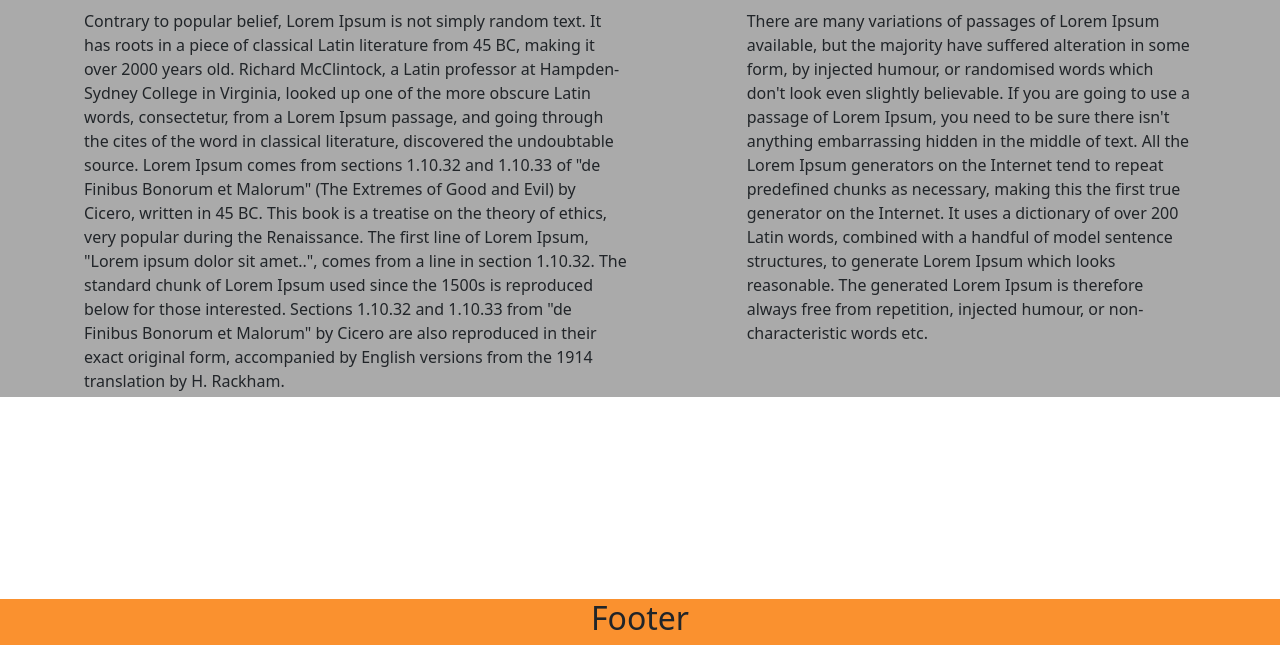
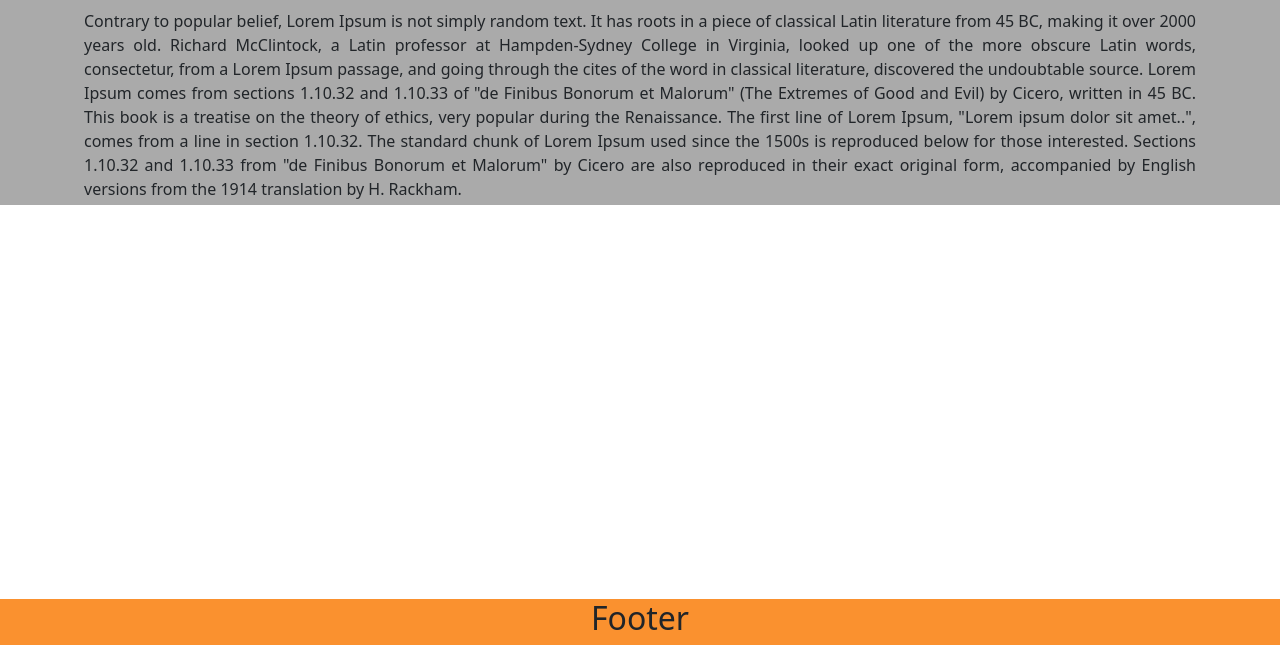
Before and after one commit to vadic1234/LenguatgeProject, a website: page Pag2.html in a window 1280 px wide. Shown: the part 155-800 px from the top of the page. Drawn offline with nearby package versions, Linux system fonts and the light colour scheme.

Commit message:
Commit text millorat

```diff
--- a/Pag2.html
+++ b/Pag2.html
@@ -38,8 +38,8 @@
             </div>
           </nav>
           <div class="container-fluid">
-            <div class="row mx-5 my-1 justify-content-md-between">
-              <div class="col col-md-6">
+            <div class="row mx-5 my-1 justify-content-md-center">
+              <div id = "text" class="col col-md-12 ">
                 Contrary to popular belief, Lorem Ipsum is not simply random text.
                  It has roots in a piece of classical Latin literature from 45 BC, making it over 2000 years old.
                   Richard McClintock, a Latin professor at Hampden-Sydney College in Virginia, looked up one of the more obscure Latin words, consectetur, from a Lorem Ipsum passage, and going through the cites of the word in classical literature, discovered the undoubtable source.
@@ -48,13 +48,6 @@
                    The first line of Lorem Ipsum, "Lorem ipsum dolor sit amet..", comes from a line in section 1.10.32.
                     The standard chunk of Lorem Ipsum used since the 1500s is reproduced below for those interested.
                     Sections 1.10.32 and 1.10.33 from "de Finibus Bonorum et Malorum" by Cicero are also reproduced in their exact original form, accompanied by English versions from the 1914 translation by H. Rackham.
-              </div>
-              <div class="col col-md-5 ">
-                There are many variations of passages of Lorem Ipsum available, but the majority have suffered alteration in some form, by injected humour, or randomised words which don't look even slightly believable.
-                If you are going to use a passage of Lorem Ipsum, you need to be sure there isn't anything embarrassing hidden in the middle of text.
-                All the Lorem Ipsum generators on the Internet tend to repeat predefined chunks as necessary, making this the first true generator on the Internet.
-                It uses a dictionary of over 200 Latin words, combined with a handful of model sentence structures, to generate Lorem Ipsum which looks reasonable.
-                The generated Lorem Ipsum is therefore always free from repetition, injected humour, or non-characteristic words etc.
               </div>
             </div>
           </div>
--- a/ProjecteWeb.css
+++ b/ProjecteWeb.css
@@ -5,3 +5,7 @@ header{
 footer{
     text-align: center;
 }
+
+#text{
+    text-align: justify;
+}
```
Also changed, not shown: Projecte.html (+5 -2 lines).
